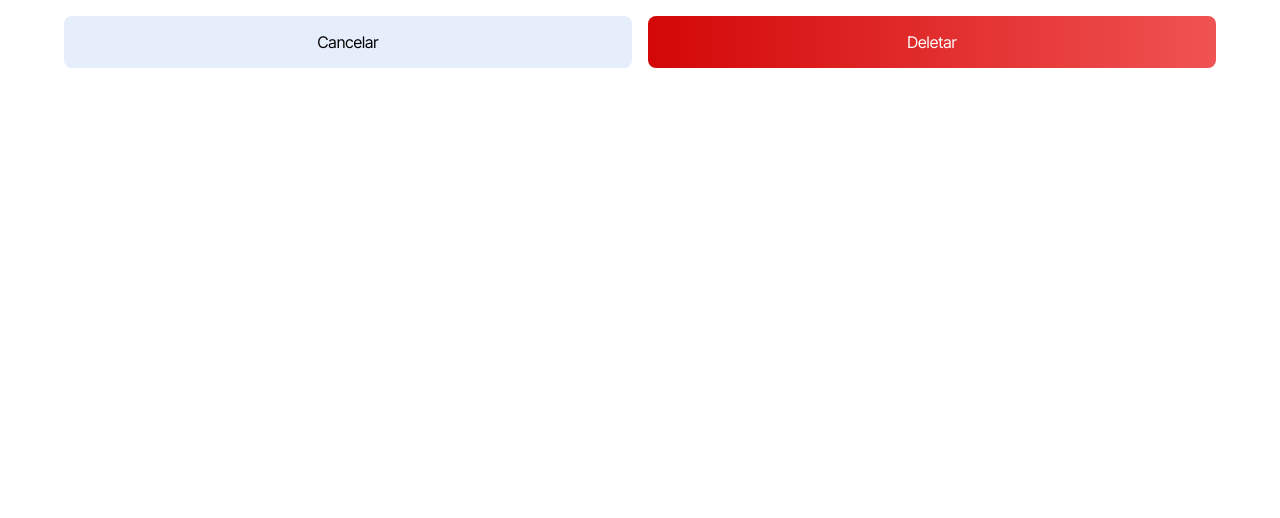
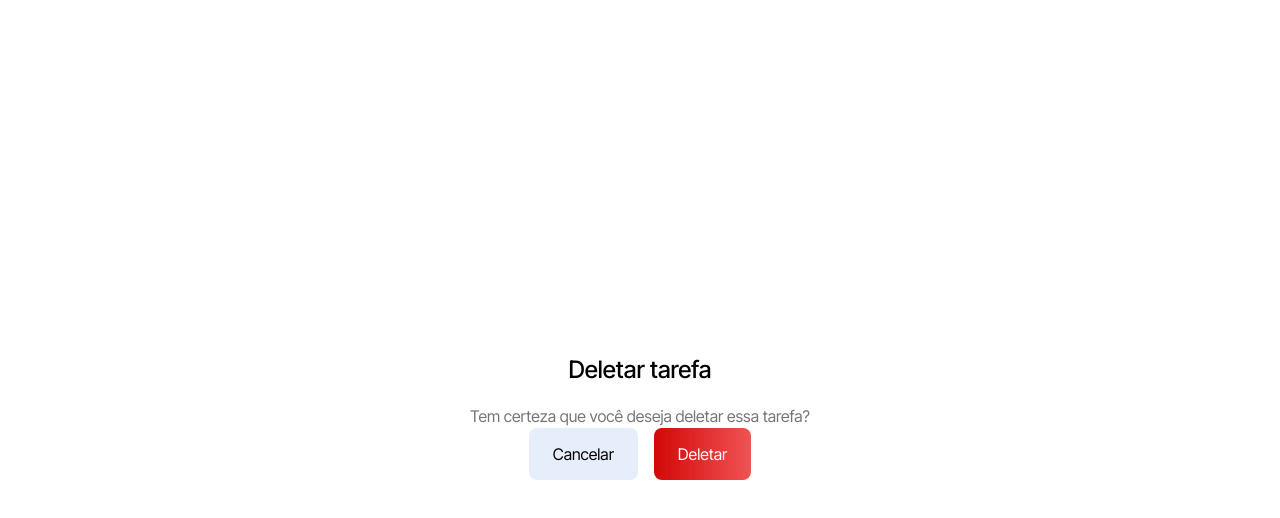
Before and after one commit to coelhoreinaldo/legaplan-to-do-list, a Next.js app: page /remove/1 in a window 1280 px wide. Shown: the top 518 px of the page. Built offline with nearby package versions, Linux system fonts and the light colour scheme.

Commit message:
refactor: modal style

```diff
--- a/src/app/@modal/(.)create/page.tsx
+++ b/src/app/@modal/(.)create/page.tsx
@@ -4,7 +4,7 @@ import { AddTaskContent, Modal } from '@/app/components';
 
 export default function InterceptedModal() {
   return (
-    <Modal title="Nova tarefa">
+    <Modal>
       <AddTaskContent />
     </Modal>
   );
--- a/src/app/@modal/(.)remove/[id]/page.tsx
+++ b/src/app/@modal/(.)remove/[id]/page.tsx
@@ -4,10 +4,7 @@ import { Modal, RemoveTaskContent } from '@/app/components';
 
 export default function InterceptedRemoveModal() {
   return (
-    <Modal
-      title="Deletar tarefa"
-      description="Tem certeza que você deseja deletar essa tarefa?"
-    >
+    <Modal>
       <RemoveTaskContent />
     </Modal>
   );
--- a/src/app/components/AddTaskContent/index.tsx
+++ b/src/app/components/AddTaskContent/index.tsx
@@ -13,6 +13,7 @@ export default function AddTaskContent() {
 
   return (
     <div>
+      <h3 id={styles.title}>Nova tarefa</h3>
       <label htmlFor="taskInput">Título</label>
       <input
         type="text"
--- a/src/app/components/Modal/Modal.module.scss
+++ b/src/app/components/Modal/Modal.module.scss
@@ -11,15 +11,6 @@
   z-index: 1000;
   border-radius: 0;
   gap: 16px;
-
-  #title {
-    font-weight: 500;
-    font-size: 24px;
-  }
-
-  #description {
-    color: #0000008a;
-  }
 
   @media (min-width: 768px) {
     top: 50%;
--- a/src/app/components/Modal/index.tsx
+++ b/src/app/components/Modal/index.tsx
@@ -2,20 +2,6 @@
 
 import styles from './Modal.module.scss';
 
-export default function Modal({
-  children,
-  title,
-  description,
-}: {
-  children: React.ReactNode;
-  title: string;
-  description?: string;
-}) {
-  return (
-    <div className={styles.container}>
-      <h3 id={styles.title}>{title}</h3>
-      <p id={styles.description}>{description}</p>
-      <div>{children}</div>
-    </div>
-  );
+export default function Modal({ children }: { children: React.ReactNode }) {
+  return <div className={styles.container}>{children}</div>;
 }
--- a/src/app/components/RemoveTaskContent/index.tsx
+++ b/src/app/components/RemoveTaskContent/index.tsx
@@ -13,6 +13,11 @@ function RemoveTaskContent() {
   const { deleteTask } = useTasks();
 
   return (
+    <>
+      <h3 id={styles.title}>Deletar tarefa</h3>
+      <p id={styles.description}>
+        Tem certeza que você deseja deletar essa tarefa?
+      </p>
       <section className={styles.buttons}>
         <button
           className={styles.removeButton}
@@ -26,6 +31,7 @@ function RemoveTaskContent() {
         </button>
         <CancelButton />
       </section>
+    </>
   );
 }
 
--- a/src/app/remove/[id]/page.tsx
+++ b/src/app/remove/[id]/page.tsx
@@ -3,5 +3,18 @@
 import { RemoveTaskContent } from '@/app/components';
 
 export default function remove() {
-  return <RemoveTaskContent />;
+  return (
+    <section
+      style={{
+        display: 'flex',
+        flexDirection: 'column',
+        justifyContent: 'center',
+        alignItems: 'center',
+        margin: '0 auto',
+        height: '100vh',
+      }}
+    >
+      <RemoveTaskContent />
+    </section>
+  );
 }
--- a/src/styles/shared.module.scss
+++ b/src/styles/shared.module.scss
@@ -34,6 +34,16 @@
   margin-bottom: 24px;
 }
 
+#title {
+  font-weight: 500;
+  font-size: 24px;
+  margin-bottom: 16px;
+}
+
+#description {
+  color: #0000008a;
+}
+
 @media screen and (min-width: 768px) {
   .buttons {
     flex-direction: row-reverse;
```
Lines whose indentation alone changed are shown as unchanged.
